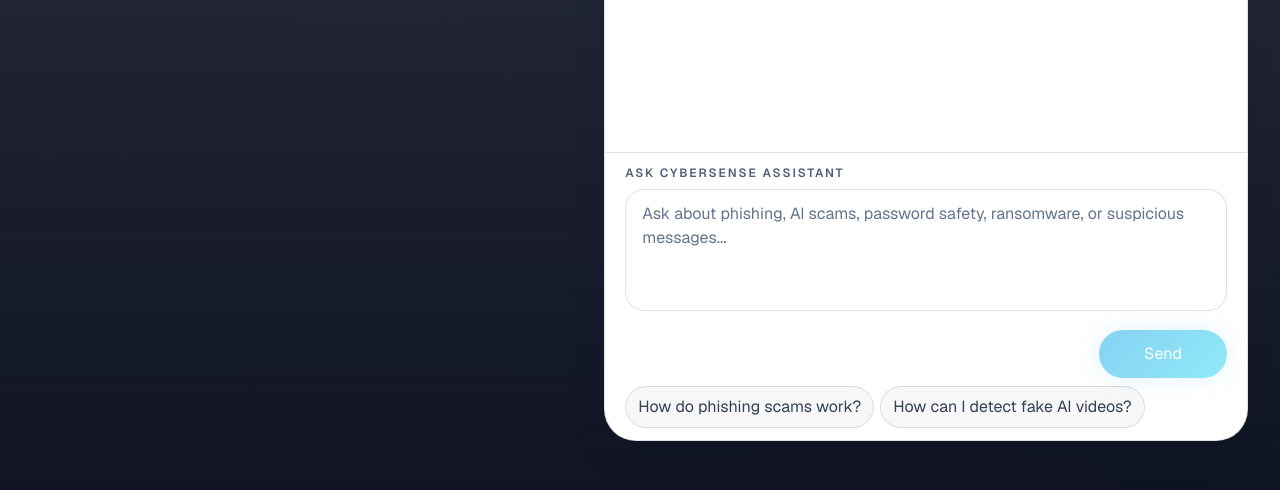
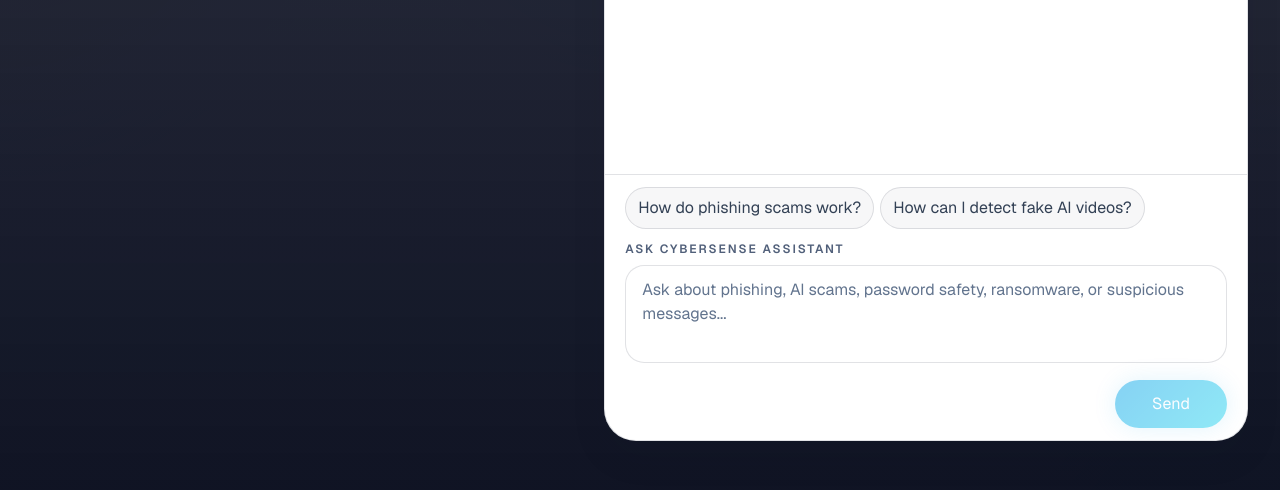
Before and after one commit to Bag-5/CyberSENSE, a Next.js app: page /assistant in a window 1280 px wide. Shown: the part 976-1466 px from the top of the page. Built offline with nearby package versions, Linux system fonts and the light colour scheme; no server answers; the database is empty.

Commit message:
tune assistant chat dock layout

```diff
--- a/src/components/assistant/assistant-chat.tsx
+++ b/src/components/assistant/assistant-chat.tsx
@@ -144,7 +144,7 @@ export function AssistantChat({
   const shellClassName = cn(
     cyberPanelClasses(
       compact
-        ? "flex min-h-0 h-[min(52rem,calc(100vh-2rem))] w-full flex-col overflow-hidden border border-cyan-300/15 bg-slate-950/95 shadow-[0_0_45px_rgba(34,211,238,0.18)]"
+        ? "flex min-h-0 h-[min(58rem,calc(100vh-1rem))] w-full flex-col overflow-hidden border border-cyan-300/15 bg-slate-950/95 shadow-[0_0_45px_rgba(34,211,238,0.18)]"
         : "flex min-h-0 min-h-[36rem] flex-col overflow-hidden border border-cyan-300/15 bg-slate-950/80 shadow-[0_0_45px_rgba(34,211,238,0.12)]",
     ),
     className,
@@ -233,39 +233,8 @@ export function AssistantChat({
         </AnimatePresence>
       </div>
 
-      <div className="border-t border-white/10 px-5 py-3">
-        <form onSubmit={handleSubmit} className="space-y-3">
-          <label className="block">
-            <span className="mb-2 block text-xs font-semibold tracking-[0.16em] text-slate-400 uppercase">
-              Ask CyberSENSE Assistant
-            </span>
-            <textarea
-              ref={taRef}
-              value={input}
-              onChange={(event) => setInput(event.target.value)}
-              onKeyDown={handleKeyDown}
-              placeholder="Ask about phishing, AI scams, password safety, ransomware, or suspicious messages..."
-              rows={compact ? 3 : 4}
-              className="cyber-input w-full resize-none rounded-[1.2rem] border border-white/10 bg-slate-950/70 px-4 py-3 text-sm text-white outline-none transition placeholder:text-slate-500 focus:border-cyan-300/40 focus:ring-2 focus:ring-cyan-200/20"
-            />
-          </label>
-
-          <div className="flex flex-col gap-2 sm:flex-row sm:items-center sm:justify-between">
-            <p className="text-xs leading-5 text-slate-400">
-              {errorText ? <span className="text-rose-200">{errorText}</span> : null}
-            </p>
-
-            <button
-              type="submit"
-              disabled={isLoading || !input.trim()}
-              className={cyberButtonClasses("primary", "md", "justify-center sm:min-w-32")}
-            >
-              {isLoading ? "Thinking..." : "Send"}
-            </button>
-          </div>
-        </form>
-
-        <div className="mt-2 flex flex-wrap gap-1.5">
+      <div className="mt-auto shrink-0 border-t border-white/10 px-5 py-3">
+        <div className="mb-3 flex flex-wrap gap-1.5">
           {assistantQuickPrompts.slice(0, 2).map((prompt) => (
             <button
               key={prompt}
@@ -277,6 +246,37 @@ export function AssistantChat({
             </button>
           ))}
         </div>
+
+        <form onSubmit={handleSubmit} className="space-y-2.5">
+          <label className="block">
+            <span className="mb-2 block text-xs font-semibold tracking-[0.16em] text-slate-400 uppercase">
+              Ask CyberSENSE Assistant
+            </span>
+            <textarea
+              ref={taRef}
+              value={input}
+              onChange={(event) => setInput(event.target.value)}
+              onKeyDown={handleKeyDown}
+              placeholder="Ask about phishing, AI scams, password safety, ransomware, or suspicious messages..."
+              rows={compact ? 2 : 3}
+              className="cyber-input w-full resize-none rounded-[1.2rem] border border-white/10 bg-slate-950/70 px-4 py-3 text-sm text-white outline-none transition placeholder:text-slate-500 focus:border-cyan-300/40 focus:ring-2 focus:ring-cyan-200/20"
+            />
+          </label>
+
+          <div className="flex flex-col gap-1.5 sm:flex-row sm:items-center sm:justify-between">
+            <p className="text-xs leading-5 text-slate-400">
+              {errorText ? <span className="text-rose-200">{errorText}</span> : null}
+            </p>
+
+            <button
+              type="submit"
+              disabled={isLoading || !input.trim()}
+              className={cyberButtonClasses("primary", "md", "justify-center sm:min-w-28")}
+            >
+              {isLoading ? "Thinking..." : "Send"}
+            </button>
+          </div>
+        </form>
       </div>
     </motion.div>
   );
```
